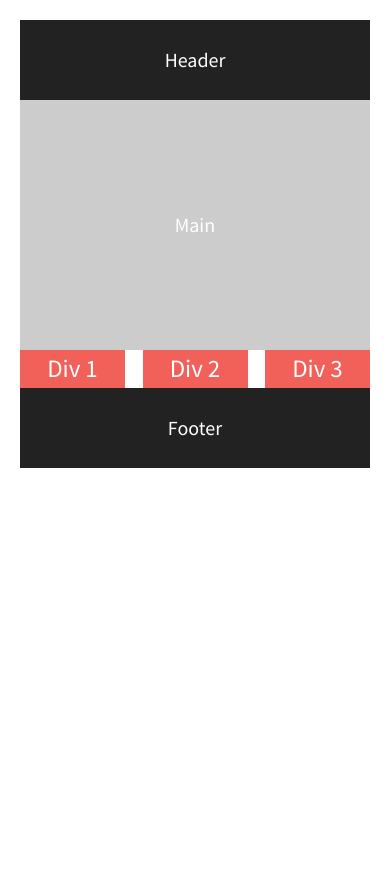
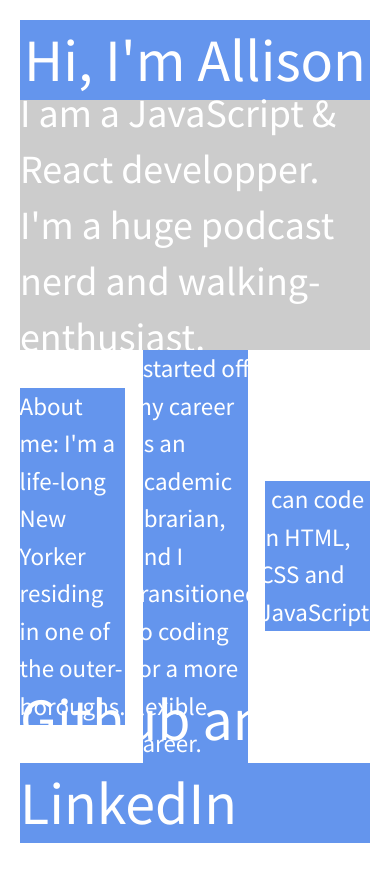
Before and after one commit to agottlieb/responsive, a plain HTML site: page only-flexbox/index.html in a window 390 px wide. Drawn offline with nearby package versions, Linux system fonts and the light colour scheme.

Commit message:
custom responsive update

```diff
--- a/only-flexbox/css/main.css
+++ b/only-flexbox/css/main.css
@@ -11,7 +11,7 @@
    ========================================================================== */
 
 html {
-    color: #222;
+    color: white;
     font-size: 1em;
     line-height: 1.4;
 }
@@ -106,20 +106,23 @@ body {
   padding: 0 2em;
   font-size: 1.25em;
   height: 100%;
-  color: #fff;
+  color: white;
 }
 
 header,
 footer {
-  background-color: #222;
+  background-color: cornflowerblue;
   height: 80px;
   width: 100%;
+  text-align: left;
+  font-size: 3em;
 }
 
 main {
   background-color: #ccc;
   height: 250px;
   width: 100%;
+  font-size: 2em;
 }
 
 header,
@@ -128,6 +131,7 @@ main {
   display: flex;
   justify-content: center;
   align-items: center;
+  text-align: left;
   /*set display to flex and vertically & horizontally align by setting justify-content and align-items to center*/
 }
 
@@ -162,12 +166,13 @@ main {
   color: #fff;
   line-height: 1.5em;
   font-size: 1.6em;
-  background-color: #f16059;
+  background-color: cornflowerblue;
   width: 30%;
   height: 200px;
   display: flex;
   justify-content: center;
   align-items: center;
+  text-align: left;
 }
 
 /* ==========================================================================
--- a/only-flexbox/index.html
+++ b/only-flexbox/index.html
@@ -22,18 +22,18 @@
 
         <!-- Add your site or application content here -->
         <section class="flex-container">
-            <header>Header</header>
-            <main>Main</main>
+            <header>Hi, I'm Allison</header>
+            <main>I am a JavaScript & React developper. I'm a huge podcast nerd and walking-enthusiast.</main>
             <div id="div-1" class="flex-items">
-                Div 1
+              About me: I'm a life-long New Yorker residing in one of the outer-boroughs.
             </div>
             <div id="div-2" class="flex-items">
-                Div 2
+                I started off my career as an academic librarian, and I transitioned to coding for a more flexible career.
             </div>
             <div id="div-3" class="flex-items">
-                Div 3
+                I can code in HTML, CSS and JavaScript.
             </div>
-            <footer>Footer</footer>
+            <footer>Github and LinkedIn Icons go here</footer>
         </section>
 
         <script src="https://ajax.googleapis.com/ajax/libs/jquery/1.11.3/jquery.min.js"></script>
```
